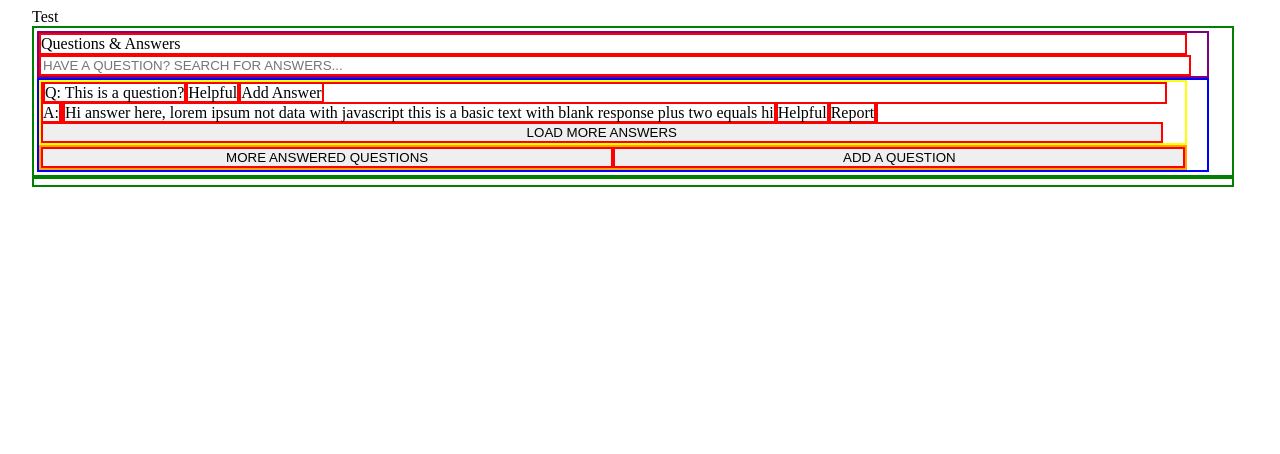
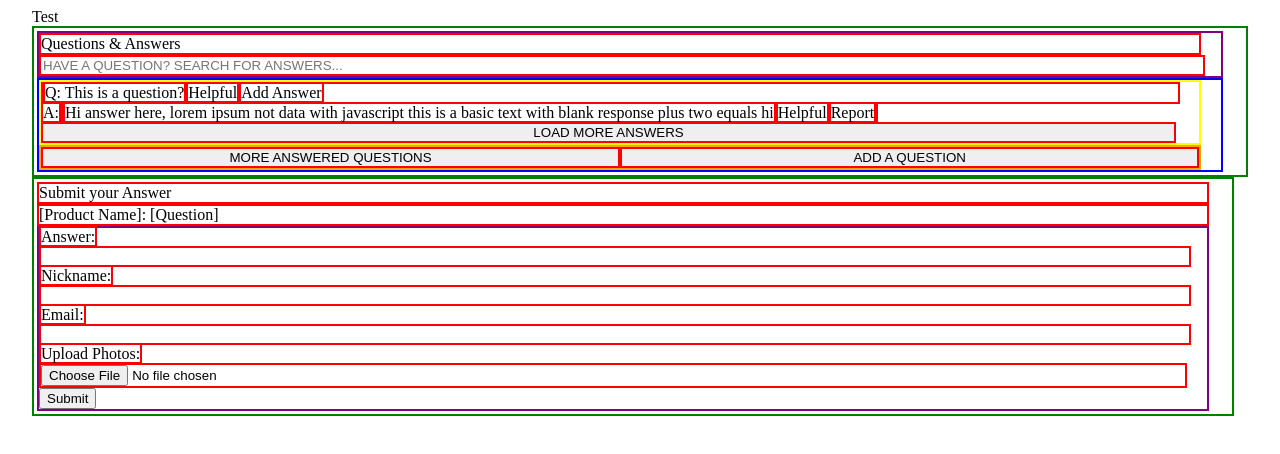
Before and after one commit to dark-developer-studio/front-end-capstone, a React app: page / in a window 1280 px wide. Shown: the top 454 px of the page. Built offline with nearby package versions, Linux system fonts and the light colour scheme; the HTML template or start-up script is replaced by a standard one.

Commit message:
modal wireframe done

```diff
--- a/client/src/components/qa/QuestionsAndAnswers.jsx
+++ b/client/src/components/qa/QuestionsAndAnswers.jsx
@@ -1,4 +1,6 @@
 import React, { useState } from 'react';
+
+import Container from '@material-ui/core/Container';
 
 const QuestionsAndAnswers = () => {
   const [questions, setQuestions] = useState([]);
@@ -6,10 +8,10 @@ const QuestionsAndAnswers = () => {
   return (
     <div className="app-toBeDeleted">
 
-      <div className="qaContainer" style={{ width: '98%', padding: '3px', border: '2px solid green' }}>
+      <Container className="qaContainer" style={{ padding: 3, border: '2px solid green' }}>
         <div className="searchbarContainer" style={{ width: '98%', border: '2px solid purple' }}>
           <div className="text" style={{ width: '98%', border: '2px solid red' }}>Questions &amp; Answers</div>
-          <input placeholder="HAVE A QUESTION? SEARCH FOR ANSWERS..." className="searchbar" style={{ width: '98%', border: '2px solid red' }} />
+          <input type="text" placeholder="HAVE A QUESTION? SEARCH FOR ANSWERS..." className="searchbar" style={{ width: '98%', border: '2px solid red' }} />
         </div>
         <div className="questionlist" style={{ width: '98%', border: '2px solid blue' }}>
           <div className="questionContainer" style={{ width: '98%', border: '2px solid yellow' }}>
@@ -34,9 +36,22 @@ const QuestionsAndAnswers = () => {
             <button type="button" className="addquestion" style={{ width: '50%', border: '2px solid red' }}>ADD A QUESTION</button>
           </div>
         </div>
-      </div>
+      </Container>
 
       <div className="answerModal" style={{ width: '98%', padding: '3px', border: '2px solid green' }}>
+        <div className="title" style={{ width: '98%', border: '2px solid red' }}>Submit your Answer</div>
+        <div className="subtitle" style={{ width: '98%', border: '2px solid red' }}>[Product Name]: [Question]</div>
+        <form className="formContainer" style={{ width: '98%', border: '2px solid purple' }}>
+          <span className="inputText" style={{ border: '2px solid red' }}>Answer:</span>
+          <input type="text" className="answer" style={{ width: '98%', border: '2px solid red' }} />
+          <span className="inputText" style={{ border: '2px solid red' }}>Nickname:</span>
+          <input type="text" className="nickname" style={{ width: '98%', border: '2px solid red' }} />
+          <span className="inputText" style={{ border: '2px solid red' }}>Email:</span>
+          <input type="email" className="email" style={{ width: '98%', border: '2px solid red' }} />
+          <span className="inputText" style={{ border: '2px solid red' }}>Upload Photos:</span>
+          <input type="file" className="upload" style={{ width: '98%', border: '2px solid red' }} />
+          <button type="button">Submit</button>
+        </form>
       </div>
 
     </div>
```
